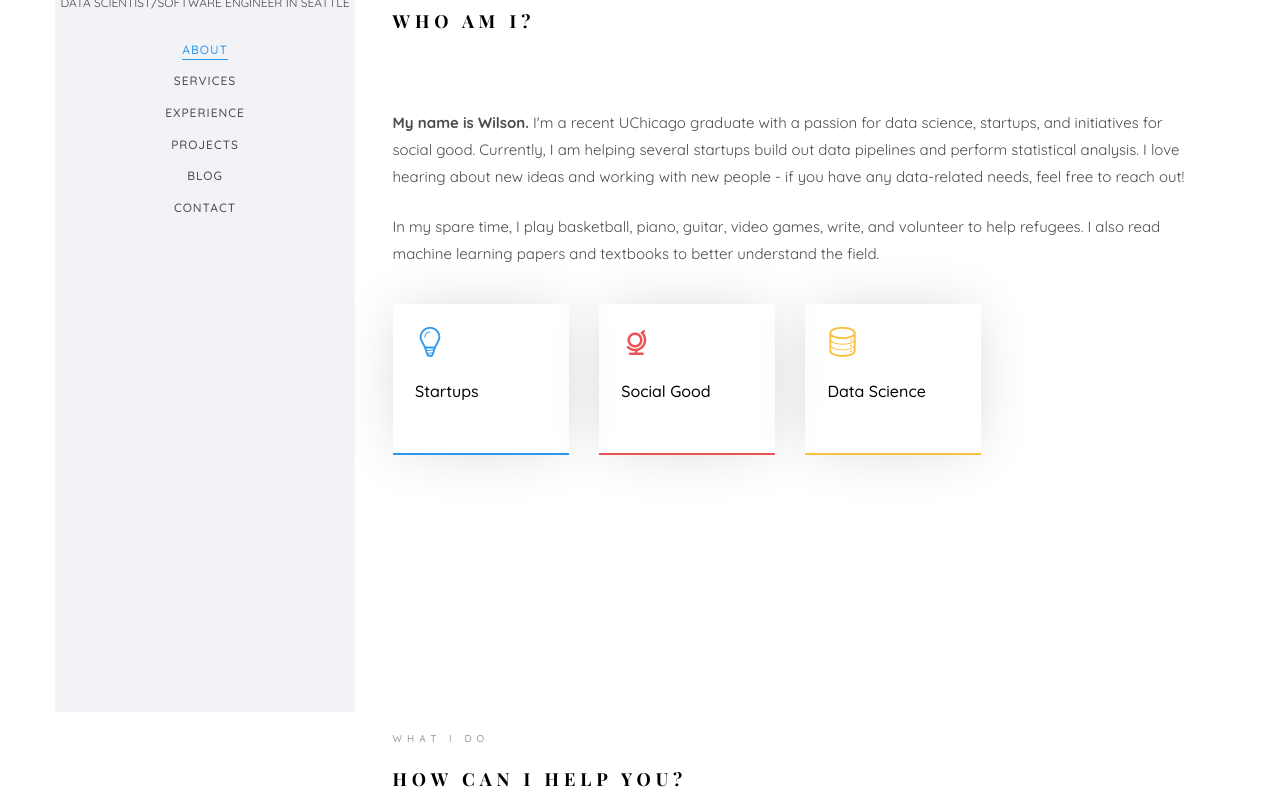
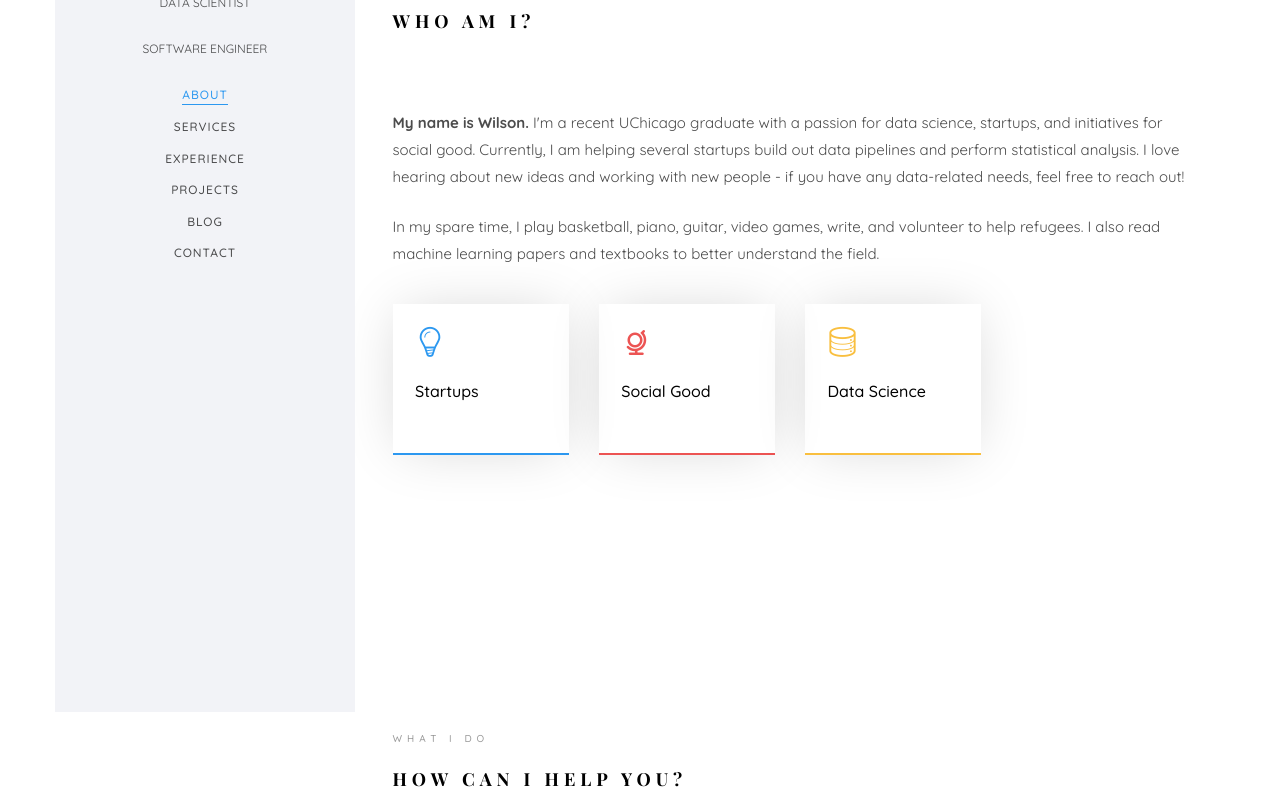
Before and after one commit to wilson97/personal_site, a plain HTML site: page index.html in a window 1280 px wide. Shown: the part 88-880 px from the top of the page. Drawn offline with nearby package versions, Linux system fonts and the light colour scheme; files whose address does not match are found by name; a web font is replaced by a local one.

Commit message:
seattle2

```diff
--- a/index.html
+++ b/index.html
@@ -67,7 +67,8 @@
 			<div class="text-center">
 				<!-- div class="author-img" style="background-image: url(images/about.jpg);"></div -->
 				<h1 id="colorlib-logo"><a href="">Wilson Wang</a></h1>
-				<span class="position">Data Scientist/Software Engineer in Seattle</span>
+				<span class="position">Data Scientist</span>
+				<span class="position">Software Engineer</span>
 			</div>
 			<nav id="colorlib-main-menu" role="navigation" class="navbar">
 				<div id="navbar" class="collapse">
```
